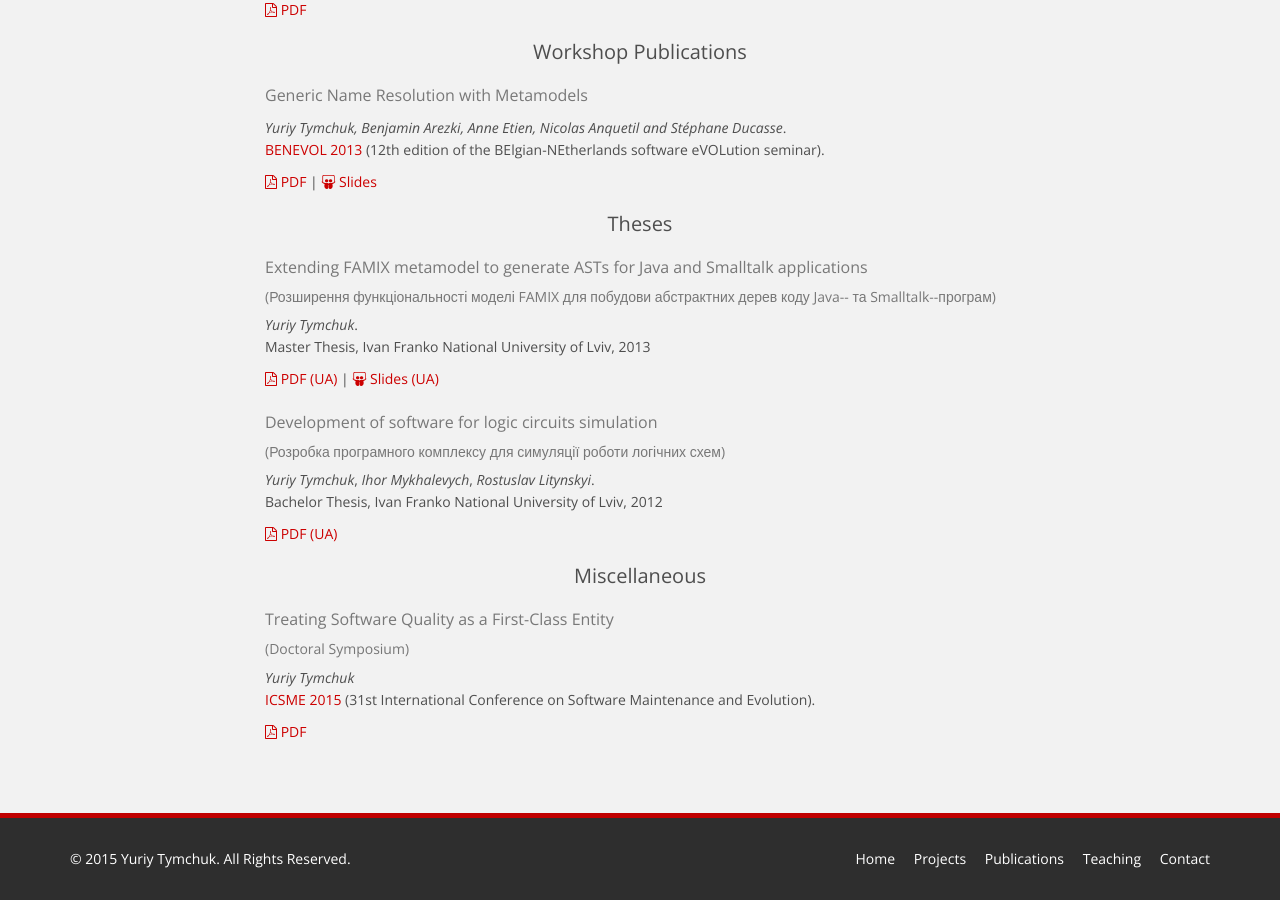
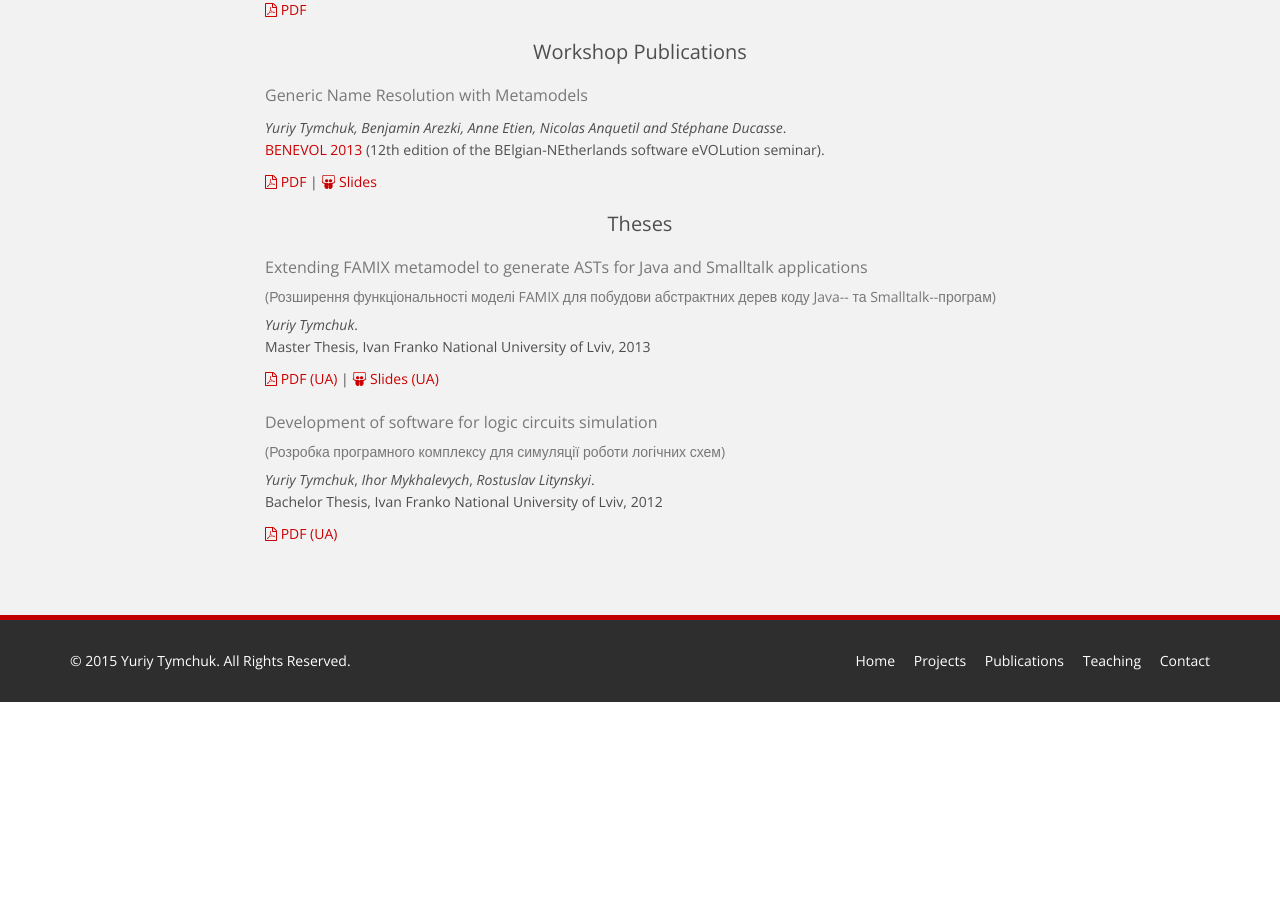
Before and after one commit to Uko/uko.github.io, a Jekyll site: the page built from publications.html, in a window 1280 px wide and 900 px high, scrolled down 905 px. Built offline with Jekyll 4.4.1, drawn with Linux system fonts in a browser that asks for light colours; nearby versions of some CDN libraries; after the commit the page ends 1607 px from its top, so only the background shows below that.

Commit message:
removed misc from publication

```diff
--- a/publications.html
+++ b/publications.html
@@ -132,20 +132,6 @@ title: Publications
           <i class="fa fa fa-file-pdf-o"></i>
           PDF (UA)
         </a>
-
-        <h2 class="center">Miscellaneous</h2>
-        <h3>Treating Software Quality as a First-Class Entity</h3><h5 class="text-muted">(Doctoral Symposium)</h5>
-        <p>
-          <em>Yuriy Tymchuk</em> <br />
-          <a href="http://www.icsme.uni-bremen.de" target="_blank">
-            ICSME 2015
-          </a>
-          (31st International Conference on Software Maintenance and Evolution).
-        </p>
-        <a href="papers/icsme15.pdf" target="_blank">
-          <i class="fa fa fa-file-pdf-o"></i>
-          PDF
-        </a>
       </div>
 
     </div><!--/.row-->
```
